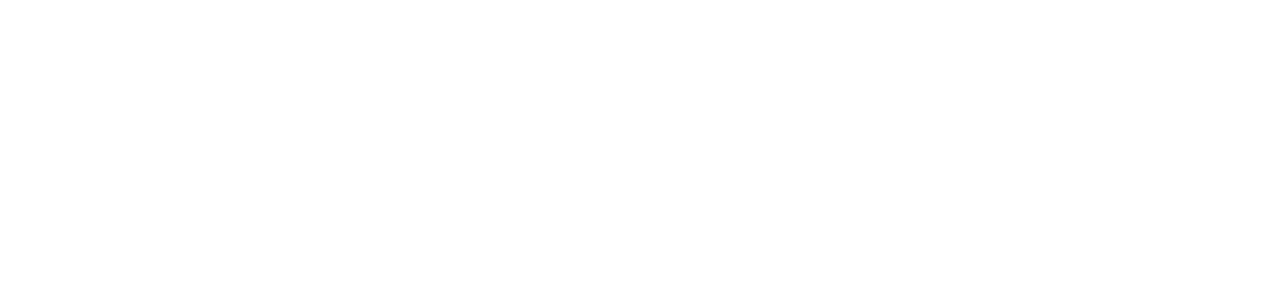
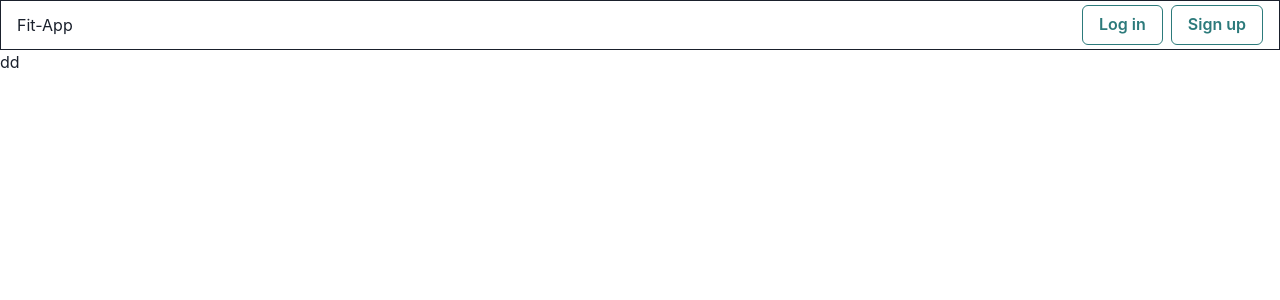
Before and after one commit to veccv/fit-app-v5-front, a Next.js app: page / in a window 1280 px wide. Shown: the top 300 px of the page. Built offline with nearby package versions, Linux system fonts and the light colour scheme.

Commit message:
Integrated NavBar component into _app.tsx and updated HomePage placeholder content in index.tsx

```diff
--- /dev/null
+++ b/components/NavBar.tsx
@@ -0,0 +1,35 @@
+import { Button, Flex, Stack, Text } from "@chakra-ui/react";
+import { ReactNode } from "react";
+
+interface NavBarProps {
+  children: ReactNode;
+}
+
+const NavBar = ({ children }: NavBarProps) => {
+  return (
+    <>
+      <Flex
+        border="1px"
+        w="100%"
+        h="20%"
+        p="0.25em"
+        px="1em"
+        justifyContent="space-between"
+        alignItems="center"
+      >
+        <Text>Fit-App</Text>
+        <Stack direction="row">
+          <Button colorScheme="teal" variant="outline">
+            Log in
+          </Button>
+          <Button colorScheme="teal" variant="outline">
+            Sign up
+          </Button>
+        </Stack>
+      </Flex>
+      {children}
+    </>
+  );
+};
+
+export default NavBar;
--- a/pages/_app.tsx
+++ b/pages/_app.tsx
@@ -2,12 +2,15 @@
 import type { AppProps } from "next/app";
 import { ChakraProvider } from "@chakra-ui/react";
 import FitContext from "@/context/FitContext";
+import NavBar from "@/components/NavBar";
 
 export default function App({ Component, pageProps }: AppProps) {
   return (
     <ChakraProvider>
       <FitContext>
-        <Component {...pageProps} />
+        <NavBar>
+          <Component {...pageProps} />
+        </NavBar>
       </FitContext>
     </ChakraProvider>
   );
--- a/pages/index.tsx
+++ b/pages/index.tsx
@@ -1,5 +1,5 @@
 const HomePage = () => {
-  return <></>;
+  return <>dd</>;
 };
 
 export default HomePage;
```
